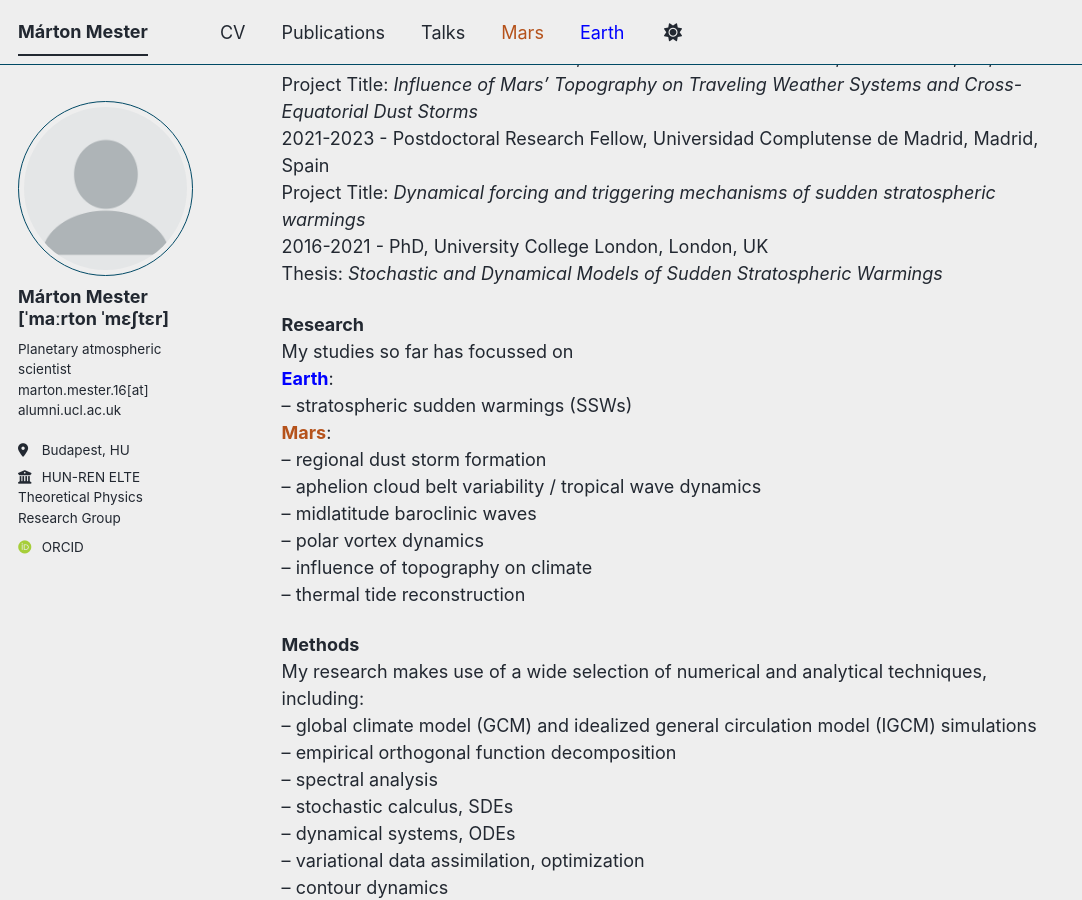
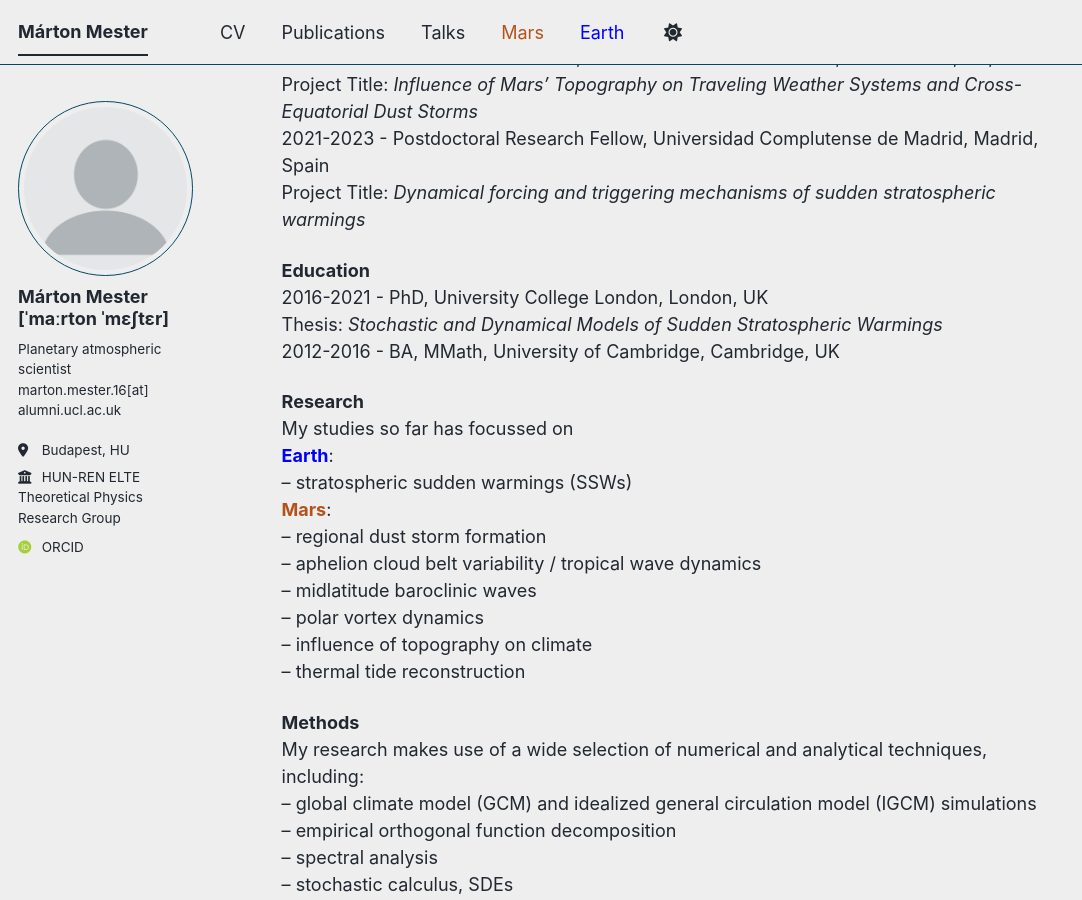
Before and after one commit to thengc6369/thengc6369.github.io, a Jekyll site: the page built from _pages/about.md, in a window 1280 px wide and 900 px high, scrolled down 520 px. Shown: the whole window, without its empty margins (0-1082 px from the left). Built offline with Jekyll 4.4.1, drawn with Linux system fonts in a browser that asks for light colours; some web fonts are replaced; a script bundle is joined from its source files by our own code; library files that are not in the unit come from our copies.

Commit message:
Update about.md

```diff
--- a/_pages/about.md
+++ b/_pages/about.md
@@ -18,12 +18,11 @@ I have a Ph.D. in Applied Mathematics from University College London, BA and MMa
 Project Title: <i> Influence of Mars' Topography on Traveling Weather Systems and Cross-Equatorial Dust Storms </i> <br>
 2021-2023 - Postdoctoral Research Fellow, Universidad Complutense de Madrid, Madrid, Spain <br>
 Project Title: <i> Dynamical forcing and triggering mechanisms of sudden stratospheric warmings </i> <br>
+
+<b>Education</b> <br>
 2016-2021 - PhD, University College London, London, UK <br>
 Thesis: <i> Stochastic and Dynamical Models of Sudden Stratospheric Warmings </i> <br>
-
-
-
-
+2012-2016 - BA, MMath, University of Cambridge, Cambridge, UK <br>
 
 
 <b>Research</b> <br>
```
